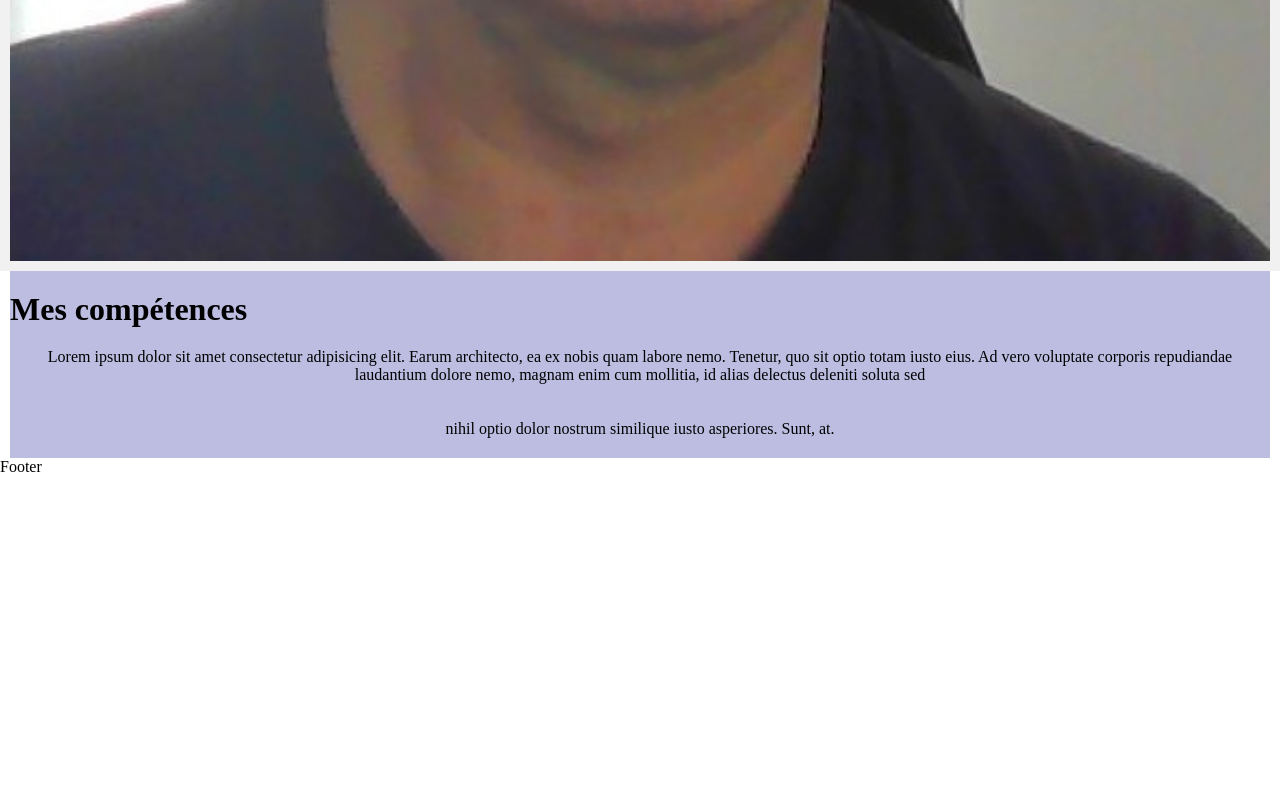
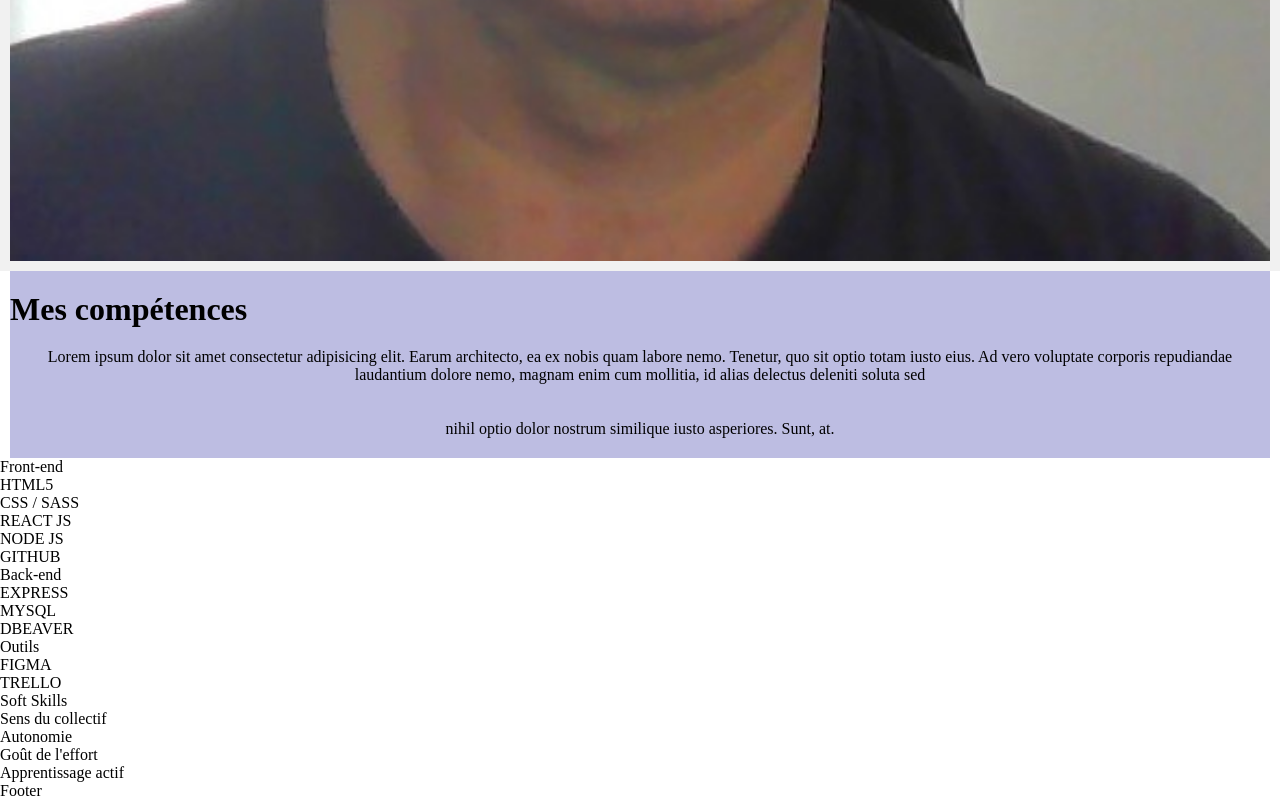
Before and after one commit to davidduranty/portfolio_Duranty_David, a React (Vite) app in the folder frontend/: page / in a window 1280 px wide. Shown: the part 2088-2888 px from the top of the page. Before the commit the page ends 2564 px from the top, so only its background shows below. Built offline with nearby package versions, Linux system fonts and the light colour scheme.

Commit message:
add components skills

```diff
--- /dev/null
+++ b/frontend/src/components/skills/Skills.jsx
@@ -0,0 +1,34 @@
+function Skills() {
+  return (
+    <div className="skills container">
+      <div className="front-skills-container">
+        <p>Front-end</p>
+        <li>HTML5</li>
+        <li>CSS / SASS</li>
+        <li>REACT JS</li>
+        <li>NODE JS</li>
+        <li>GITHUB</li>
+      </div>
+      <div className="back-skills-container">
+        <p>Back-end</p>
+        <li>EXPRESS</li>
+        <li>MYSQL</li>
+        <li>DBEAVER</li>
+      </div>
+      <div className="tool-skills-container">
+        <p>Outils</p>
+        <li>FIGMA</li>
+        <li>TRELLO</li>
+      </div>
+      <div className="more-skills-container">
+        <p>Soft Skills</p>
+        <li>Sens du collectif</li>
+        <li>Autonomie</li>
+        <li>Goût de l'effort</li>
+        <li>Apprentissage actif</li>
+      </div>
+    </div>
+  );
+}
+
+export default Skills;
--- a/frontend/src/pages/Home.jsx
+++ b/frontend/src/pages/Home.jsx
@@ -1,11 +1,13 @@
 import About from "../components/about/About";
 import Header from "../components/header/Header";
+import Skills from "../components/skills/Skills";
 
 function Home() {
   return (
     <div>
       <Header />
       <About />
+      <Skills />
     </div>
   );
 }
--- a/frontend/src/styles/index.scss
+++ b/frontend/src/styles/index.scss
@@ -2,3 +2,4 @@
 @import "../components/navbar/navbar";
 @import "../components/header/header";
 @import "../components/about/about";
+@import "../components/skills/skills";
```
Also changed, not shown: frontend/src/components/skills/_skills.scss (added).
